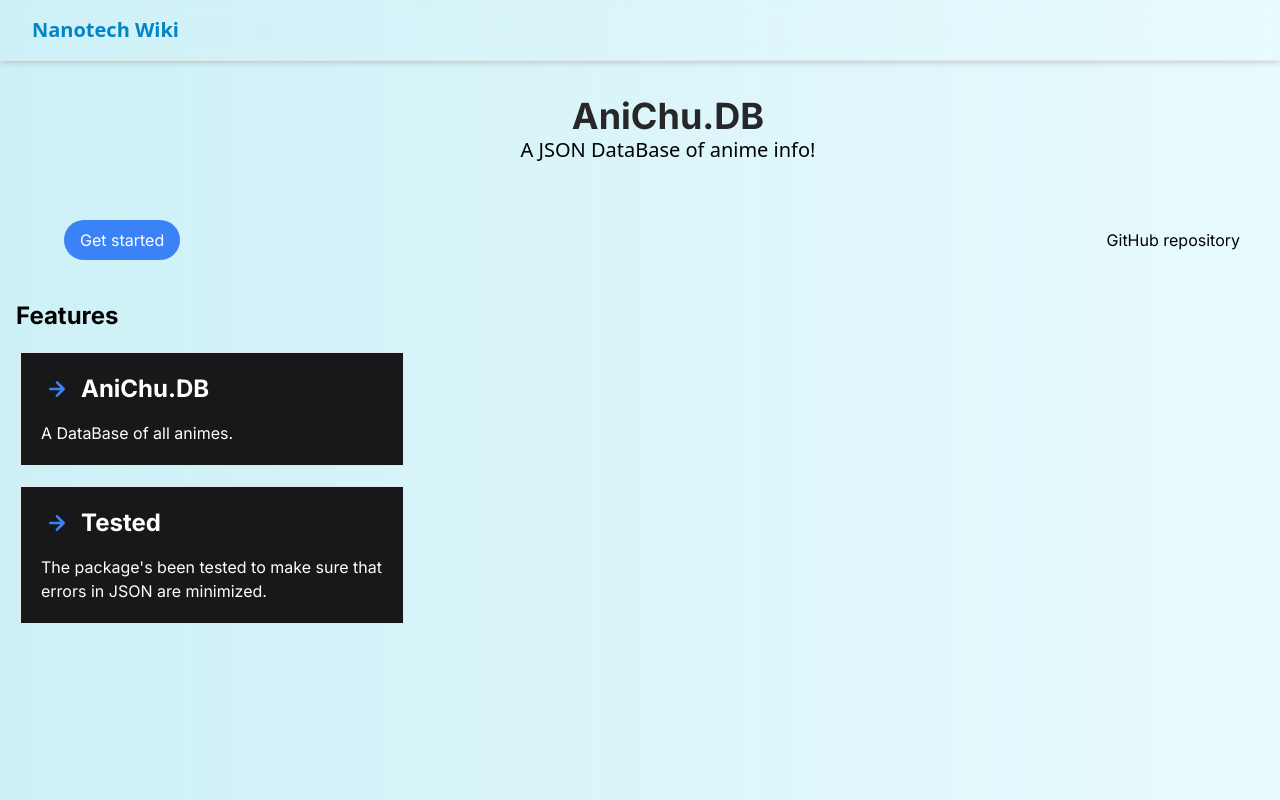
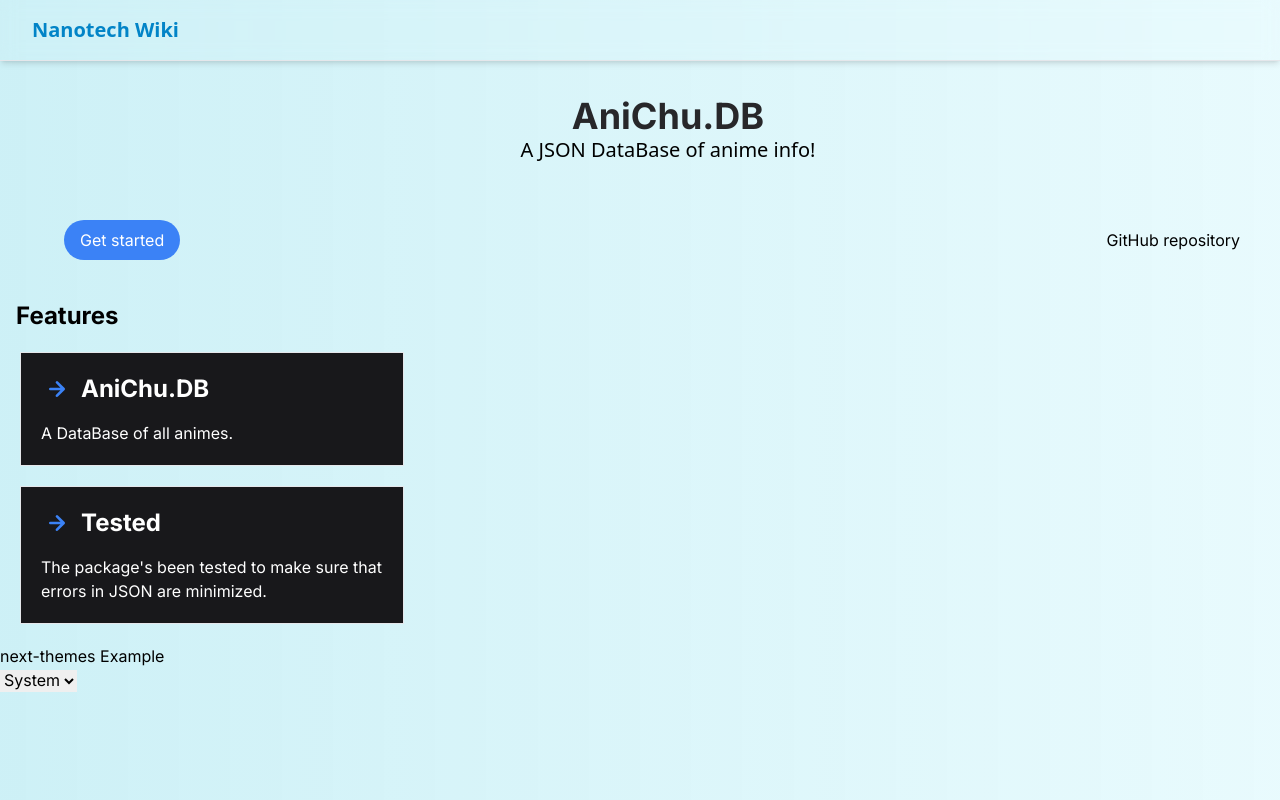
Before and after one commit to NanotechPikachu/Next, a Next.js app: page / in a window 1280 px wide. Built offline with nearby package versions, Linux system fonts and the light colour scheme.

Commit message:
Update page.js

```diff
--- a/src/app/page.js
+++ b/src/app/page.js
@@ -4,6 +4,8 @@
 import TitleNavBar from '../components/TitleNavBar.js';
 import GitButton from '../components/GitButton.js';
 import { useRouter } from 'next/navigation';
+import { useTheme } from 'next-themes'
+import { useEffect, useState } from 'react'
 
 export default function Page() {
   let navigate = useRouter();
@@ -11,6 +13,10 @@
   function pageFlip() {
     navigate.push('/start');
   };
+
+const { theme, setTheme } = useTheme()
+  const [mounted, setMounted] = useState(false)
+  useEffect(() => setMounted(true), [])
 
   return (
     <div>
@@ -38,6 +44,16 @@
         <Card title="Tested" className="mt-4" icon={true}>
           <p> The package&apos;s been tested to make sure that errors in JSON are minimized. </p>
         </Card>
+<h1>next-themes Example</h1>
+      <select value={theme} onChange={e => setTheme(e.target.value)} data-test-id="theme-selector">
+        <option value="system">System</option>
+        {mounted && (
+          <>
+            <option value="dark">Dark</option>
+            <option value="light">Light</option>
+          </>
+        )}
+      </select>
       </div>
     </div>
   )
```
